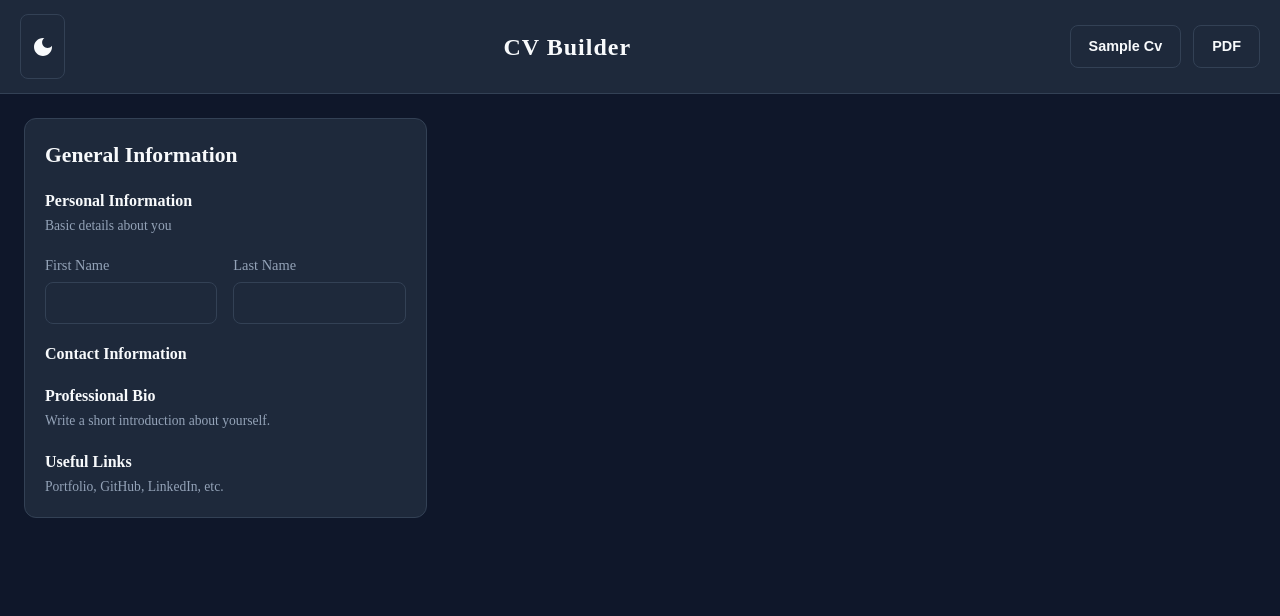
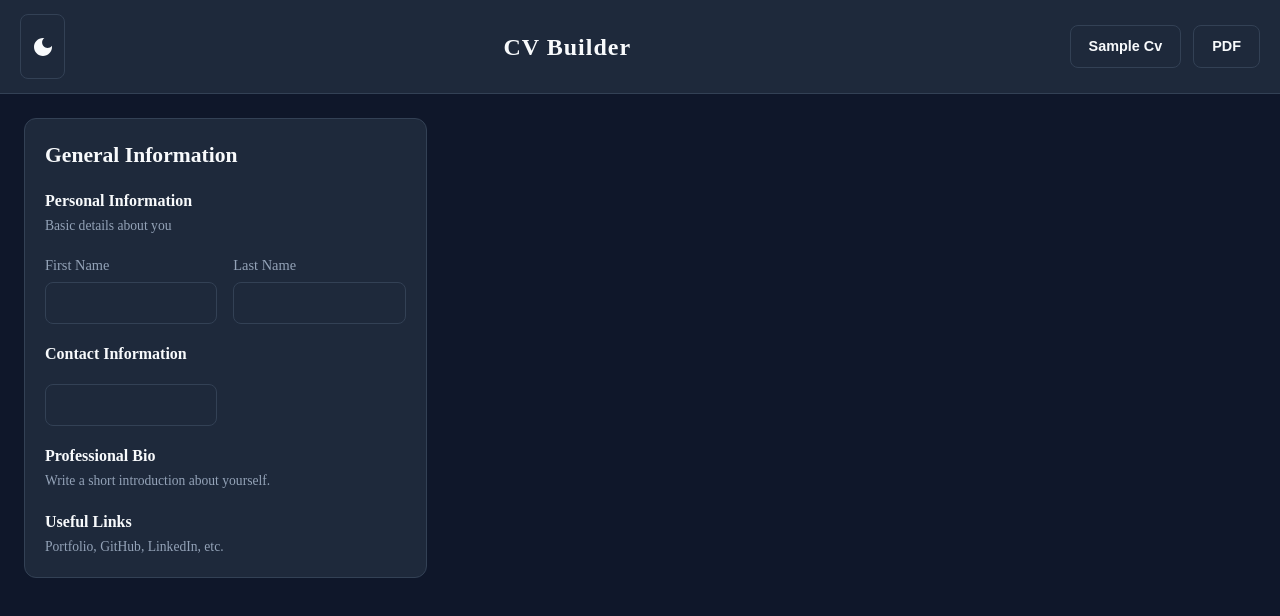
Before and after one commit to amrkhaled104/CV-Builder, a React (Vite) app: page / in a window 1280 px wide. Shown: the top 616 px of the page. Built offline with nearby package versions, Linux system fonts and the light colour scheme.

Commit message:
feat(GeneralInfo): add email field to state and input row

```diff
--- a/src/App.tsx
+++ b/src/App.tsx
@@ -7,6 +7,7 @@ function App() {
   const [generalInfo, setGeneralInfo] = useState({
     firstName: "",
     lastName: "",
+    email:"",
   });
   return (
     <>
--- a/src/Forms/GeneralInfo.jsx
+++ b/src/Forms/GeneralInfo.jsx
@@ -2,6 +2,7 @@ import FormCard from "../reusables/FormCard.jsx";
 import SectionTitle from "../reusables/SectionTitle.jsx";
 import InputRow from "../reusables/InptRow.jsx";
 import FormBox from "../reusables/FormBox.jsx";
+import { Input } from "@mui/icons-material";
 
 export default function GeneralInfo({ generalInfo, setGeneralInfo }) {
   function handleChange(field, value) {
@@ -31,7 +32,15 @@ export default function GeneralInfo({ generalInfo, setGeneralInfo }) {
       </InputRow>
 
       <SectionTitle title="Contact Information" />
-
+      <InputRow>
+        <FormBox labeel="Email">
+          <input
+            type="email"
+            value={generalInfo.email}
+            onChange={(e) => handleChange("email", e.target.value)}
+          />
+        </FormBox>
+      </InputRow>
       <SectionTitle
         title="Professional Bio"
         subtitle="Write a short introduction about yourself."
```
